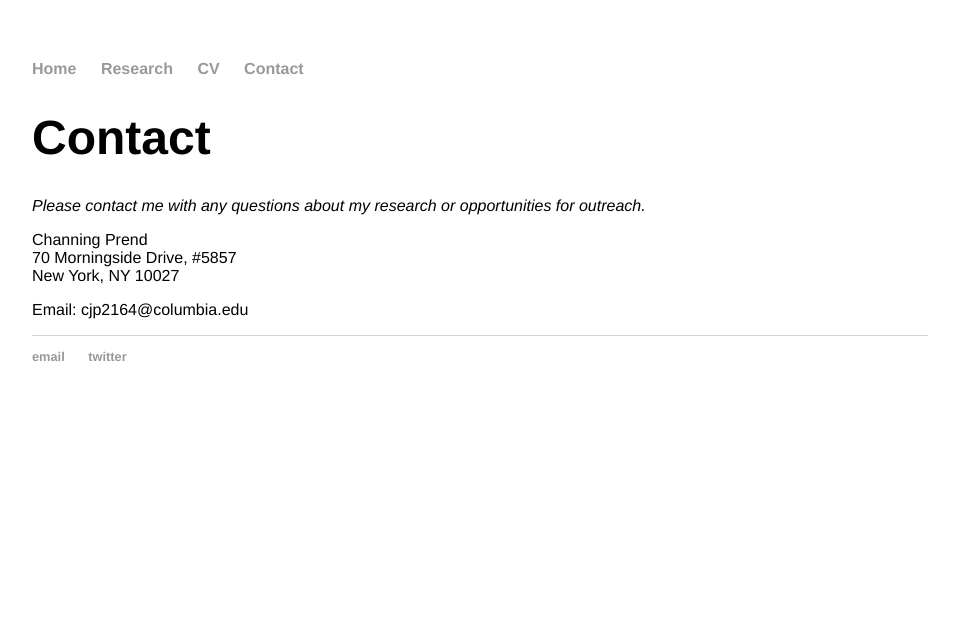
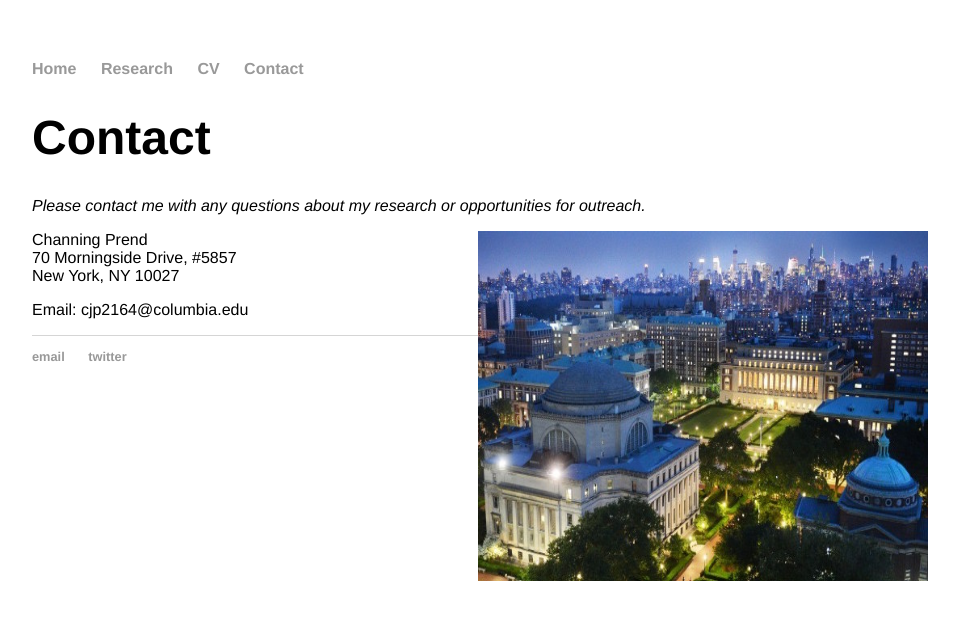
Before and after one commit to cprend/cprend.github.io, a Jekyll site: the page contact/index.html, which Jekyll copies as it is, in a window 1280 px wide. Shown: the top 620 px of the page, without its empty margins (160-1119 px from the left). Built offline with Jekyll 4.4.1, drawn with Linux system fonts in a browser that asks for light colours.

Commit message:
Update index.html

```diff
--- a/contact/index.html
+++ b/contact/index.html
@@ -20,6 +20,7 @@
 	<h1>Contact</h1>
 			<em>Please contact me with any questions about my research or opportunities for outreach.</em>
 
+				<p style="float: right;"><img src="columbia.jpg" width="450" height="350" class="inline"></p>
 				<p>Channing Prend<br/>
 				70 Morningside Drive, #5857<br/>
 				New York, NY 10027</p>
```
